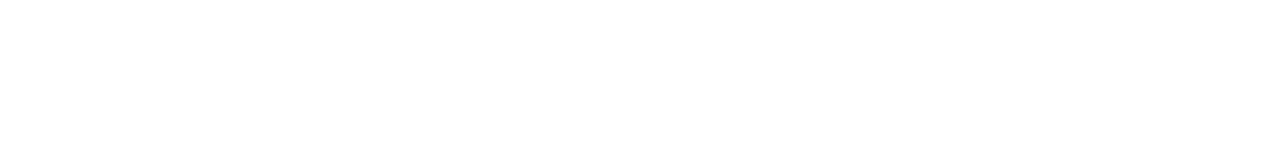
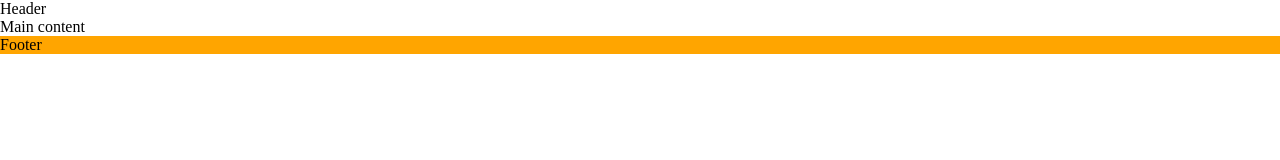
Before and after one commit to Elenaderothschild/Love-Running, a plain HTML site: page index.html in a window 1280 px wide. Drawn offline with Linux system fonts and the light colour scheme; files that its build step writes are made by us from their sources.

Commit message:
Create general page structure

```diff
--- a/index.html
+++ b/index.html
@@ -23,6 +23,17 @@
       sizes="16x16"
       href="assets/favicon/favicon-16x16.png"
     />
+    <!--Stylesheet-->
+    <link rel="stylesheet" href="assets/css/style.css" />
   </head>
-  <body></body>
+  <body>
+    <!--Header-->
+    <header>Header</header>
+
+    <!--Main content-->
+    <main>Main content</main>
+
+    <!--Footer-->
+    <footer>Footer</footer>
+  </body>
 </html>
--- /dev/null
+++ b/style.css
@@ -0,0 +1,21 @@
+/*Asterisk wild card selector is used to override default styles added by the browser*/
+* {
+    padding: 0;
+    margin: 0;
+    box-sizing: border-box;
+}
+
+/*header*/
+header {
+    background-color: light-coral;
+}
+
+/*main content*/
+main {
+    background-color: light-blue;
+}
+
+/*footer*/
+footer {
+    background-color: orange;
+}
```
